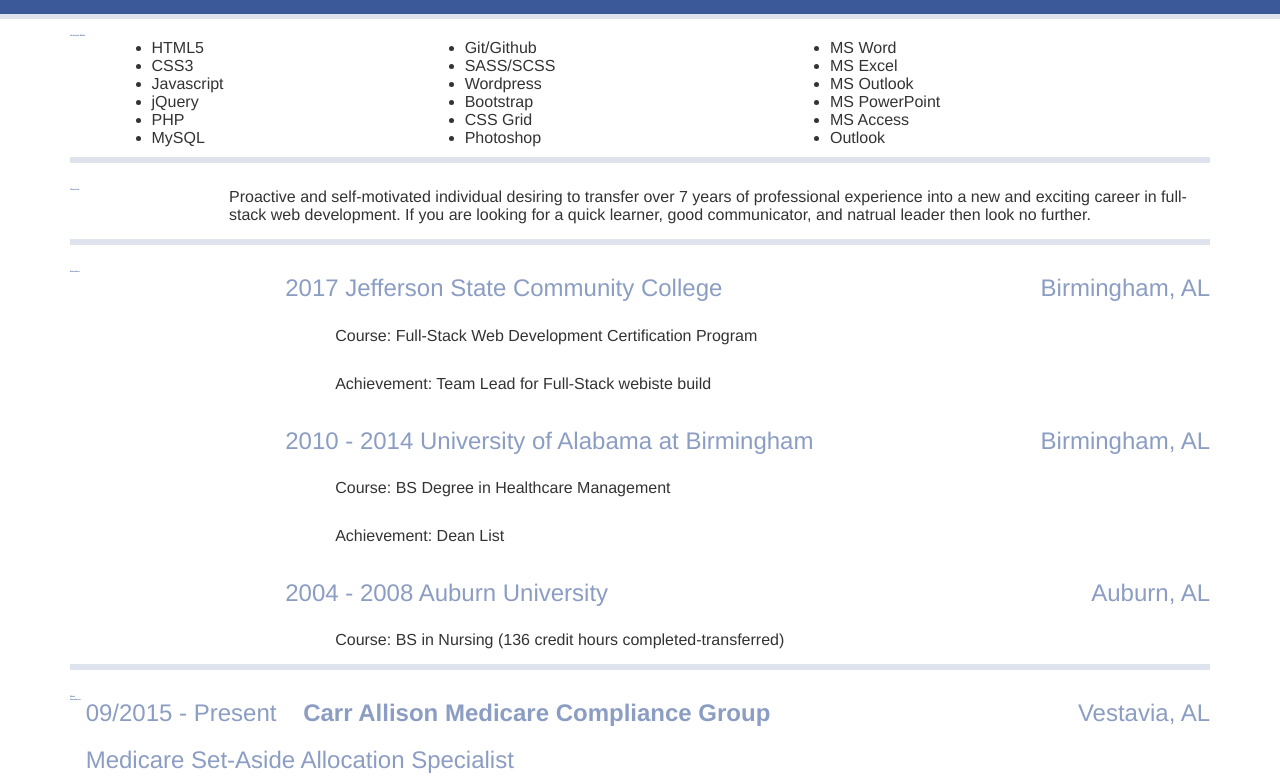
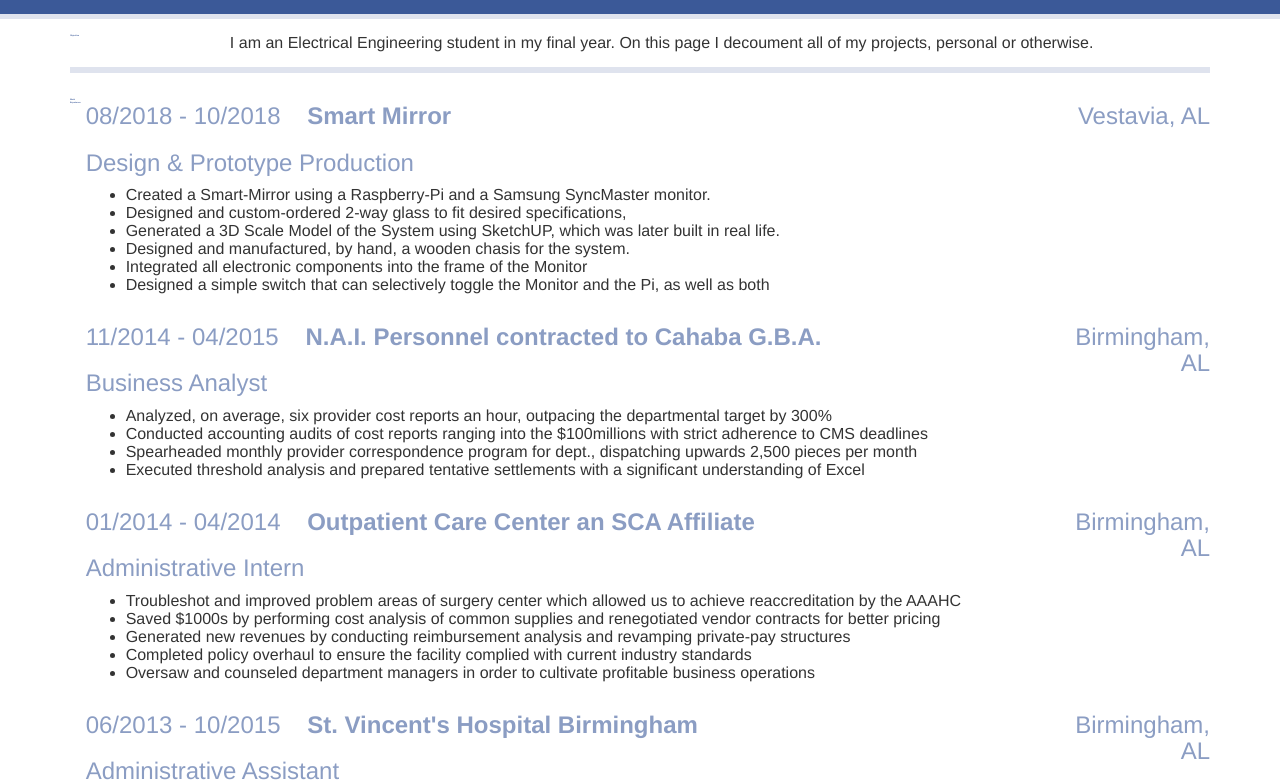
Before and after one commit to YGersh/YGersh.github.io, a plain HTML site: page index.html in a window 1280 px wide. Shown: the part 112-892 px from the top of the page. Drawn offline with nearby package versions, Linux system fonts and the light colour scheme; files that its build step writes are made by us from their sources.

Commit message:
Update index.html

```diff
--- a/index.html
+++ b/index.html
@@ -13,7 +13,7 @@
 
         <link rel="stylesheet" href="https://maxcdn.bootstrapcdn.com/bootstrap/3.3.7/css/bootstrap.min.css">
 
-        <link rel="stylesheet" href="style.css" />
+        <link rel="stylesheet" href="css/style.css" />
         <script src="https://cdnjs.cloudflare.com/ajax/libs/modernizr/2.8.3/modernizr.min.js"></script>
         <!--<link rel="stylesheet" href="css/main.css"> -->
     </head>
@@ -27,60 +27,17 @@
          <table>
         		<tr>
         			<td class="info-middle">
-        				<h1>Edward Bradley Bales</h1>
+        				<h1>Gersh Yagudaev</h1>
         			</td>
         			<td class="info-small text-right info-middle">
-        				<p>4861 Riverwood Place Birmingham, AL 35242</p>
-        				<p>Ph: (334) 728-2837 | Email: edward.b.bales@gmail.com</p>
+        				<p>Tel Aviv, Israel 35242</p>
+        				<p>Ph: +(972) 53-5442459 | Email: yagudaev.gersh@gmail.com </p>
         			</td>
         		</tr>
         </table>
       </header>
 
 		<div class="container">
-    <!-- Technical Skills Section -->
-			<table>
-				<tr>
-					<td>
-						<h2 class="sec-label">Technical Skills</h2>
-					</td>
-					<td>
-						<h3></h3>
-						<ul>
-							<li>HTML5</li>
-							<li>CSS3</li>
-							<li>Javascript</li>
-							<li>jQuery</li>
-							<li>PHP</li>
-							<li>MySQL</li>
-						</ul>
-					</td>
-					<td>
-						<h3></h3>
-						<ul>
-							<li>Git/Github</li>
-							<li>SASS/SCSS</li>
-              <li>Wordpress</li>
-							<li>Bootstrap</li>
-							<li>CSS Grid</li>
-							<li>Photoshop</li>
-						</ul>
-					</td>
-					<td>
-						<h3></h3>
-						<ul>
-							<li>MS Word</li>
-              <li>MS Excel</li>
-							<li>MS Outlook</li>
-							<li>MS PowerPoint</li>
-							<li>MS Access</li>
-							<li>Outlook</li>
-						</ul>
-					</td>
-				</tr>
-
-			</table>
-      <hr class="section-break">
       <!-- Objective Section -->
 			<table>
 				<tr>
@@ -88,52 +45,10 @@
 						<h2 class="sec-label">Objective</h2>
 					</td>
 					<td class="content">
-						<p>Proactive and self-motivated individual desiring to transfer over 7 years of professional experience into a new and exciting career in full-stack web development. If you are looking for a quick learner, good communicator, and natrual leader then look no further.</p>
+						<p>I am an Electrical Engineering student in my final year. On this page I decoument all of my projects, personal or otherwise.</p>
 					</td>
 				</tr>
 			</table>
-      <hr class="section-break">
-      <!-- Education Section -->
-			<table>
-				<tr>
-					<td class="edu">
-						<h2 class="sec-label">Education</h2>
-					</td>
-					<td class="content-education">
-						<h3>2017 Jefferson State Community College</h3>
-						<p>Course: Full-Stack Web Development Certification Program</p>
-            <p>Achievement: Team Lead for Full-Stack webiste build</p>
-					</td>
-					<td class="location">
-						<h3>Birmingham, AL</h3>
-					</td>
-				</tr>
-				<tr>
-					<td>
-						<!--null space-->
-					</td>
-					<td class="content-education">
-						<h3>2010 - 2014 University of Alabama at Birmingham</h3>
-						<p>Course: BS Degree in Healthcare Management</p>
-						<p>Achievement: Dean List</p>
-					</td>
-					<td class="location">
-						<h3>Birmingham, AL</h3>
-					</td>
-				</tr>
-				<tr>
-					<td>
-						<!--null space-->
-					</td>
-					<td class="content-education">
-						<h3>2004 - 2008 Auburn University</h3>
-						<p>Course: BS in Nursing (136 credit hours completed-transferred)</p>
-					</td>
-					<td class="location">
-						<h3>Auburn, AL</h3>
-					</td>
-				</tr>
-      </table>
       <hr class="section-break">
       <!-- Work Experience Section -->
       <table>
@@ -142,15 +57,16 @@
 						<h2 class="sec-label">Work Experience</h2>
 					</td>
 					<td class="content">
-						<h3>09/2015 - Present &nbsp; &nbsp;<span><strong>Carr Allison Medicare Compliance Group</strong></span></h3>
-            <h3>Medicare Set-Aside Allocation Specialist</h3>
+						<h3>08/2018 - 10/2018 &nbsp; &nbsp;<span><strong>Smart Mirror</strong></span></h3>
+            <h3>Design & Prototype Production</h3>
 						<ul>
-							<li>Analyzed claimant medical case files for allocation reports utilizing MS Access, Excel, Word, and various web-based applications.</li>
-              <li>Acted as a liaison between clients and in-house staff to analyze needs and requests of clients.</li>
-              <li>Gathered Medicare guidelines and requirements in order to provide Medicare compliant advice on expected future treatment needs.</li>
-              <li>Performed cost analysis of prior treatment and created cost estimates for Medicare set-asides using Medicare and state fee schedules</li>
-              <li>Performed quality checks of Medicare Set-Aside drafts before delivering to clients.</li>
-              <li>Met departmental goals by properly prioritizing and delegating tasks to team members in order to ensure timely completion of case files.</li>
+							<li>Created a Smart-Mirror using a Raspberry-Pi and a Samsung SyncMaster monitor.</li>
+              <li>Designed and custom-ordered 2-way glass to fit desired specifications,</li>
+              <li>Generated a 3D Scale Model of the System using SketchUP, which was later built in real life.</li>
+              <li>Designed and manufactured, by hand, a wooden chasis for the system. </li>
+              <li>Integrated all electronic components into the frame of the Monitor</li>
+              <li>Designed a simple switch that can selectively toggle the Monitor and the Pi, as well as both</li>
+
 						</ul>
 					</td>
 					<td class="location">
```
